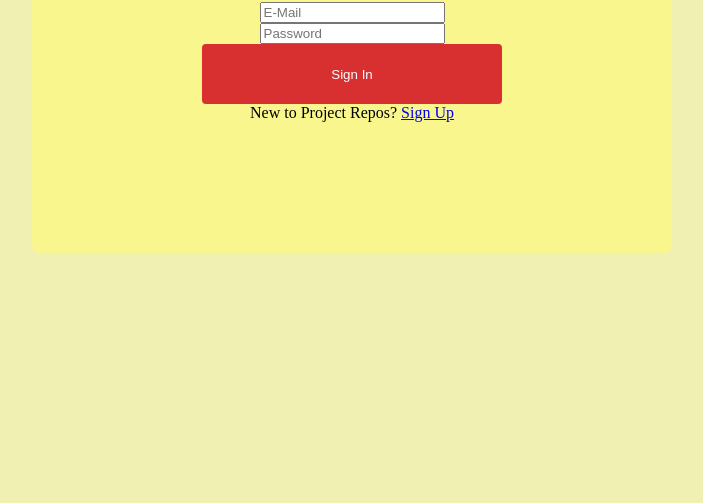
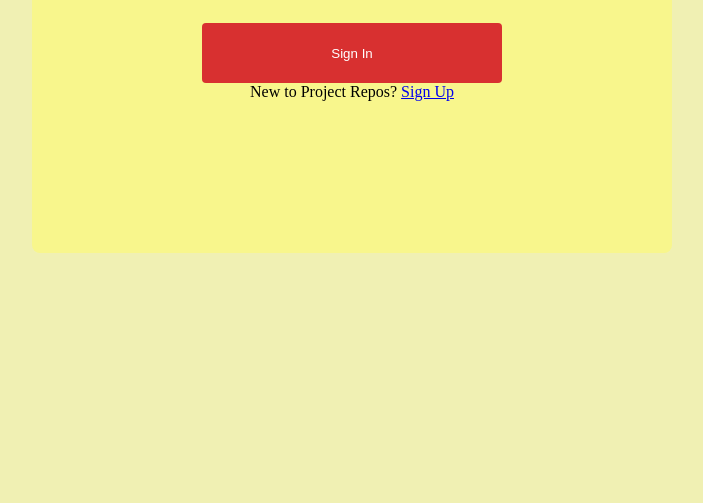
Before and after one commit to amit-ab/Ug-Explo-College-Projects, a plain HTML site: page login.html in a window 1280 px wide. Shown: the part 397-900 px from the top of the page, without its empty margins (288-991 px from the left). Drawn offline with Linux system fonts and the light colour scheme.

Commit message:
Update login.html

```diff
--- a/login.html
+++ b/login.html
@@ -10,8 +10,7 @@
 	<body>
 		<div class="login">
 			<span class="title">SignIn</span>
-			<input class="signin input" type="text" placeholder="E-Mail" />
-			<input class="signin input" type="password" placeholder="Password" />
+
 			<button class="signin button">Sign In</button>
 			<span class="text"
 				>New to Project Repos? <a href="#" class="link">Sign Up</a></span
```
